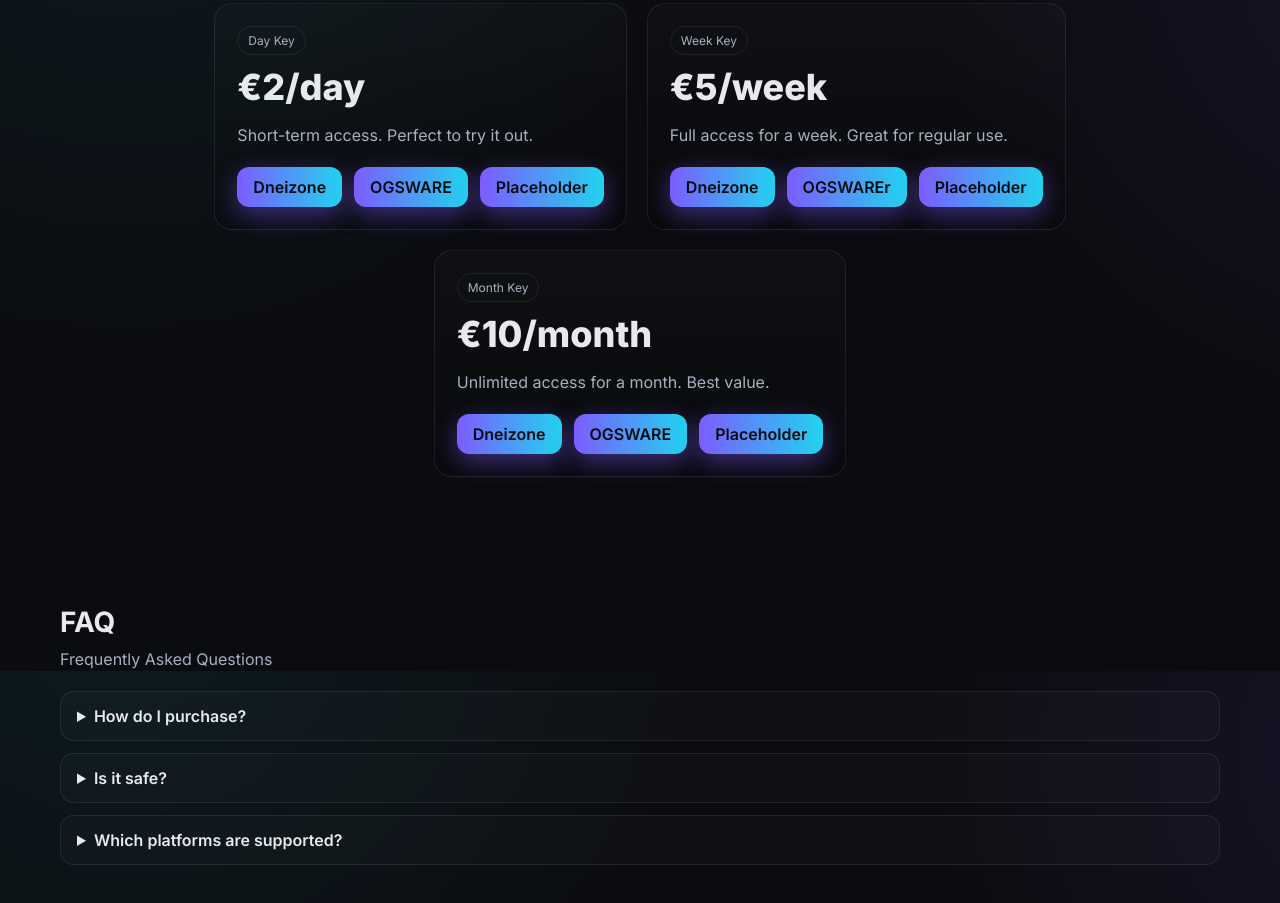
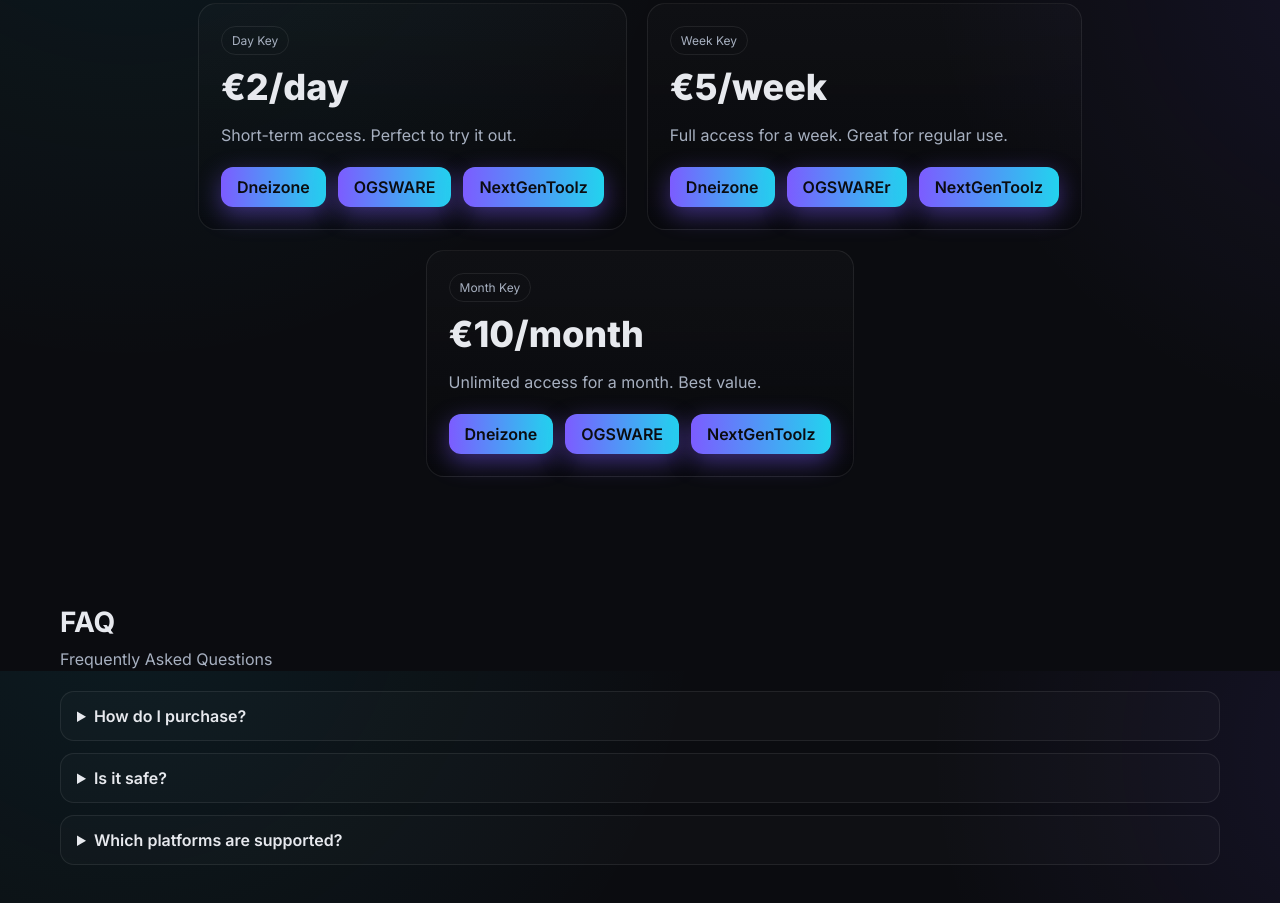
Before and after one commit to Hxkoly/Unshadowed-Website, a plain HTML site: page index.html in a window 1280 px wide. Shown: the part 929-1832 px from the top of the page. Drawn offline with Linux system fonts and the light colour scheme.

Commit message:
Add files via upload

```diff
--- a/index.html
+++ b/index.html
@@ -188,7 +188,7 @@
         <div class="cta-row">
           <a class="btn btn-primary" href="https://discord.gg/dneizone" target="_blank">Dneizone</a>
           <a class="btn btn-primary" href="https://discord.gg/TasNhDNfg8" target="_blank">OGSWARE</a>
-          <a class="btn btn-primary" href="https://discord.gg/placeholder" target="_blank">Placeholder</a>
+          <a class="btn btn-primary" href="https://discord.gg/mVZkWPbMcA" target="_blank">NextGenToolz</a>
         </div>
       </div>
 
@@ -200,7 +200,7 @@
         <div class="cta-row">
           <a class="btn btn-primary" href="https://discord.gg/dneizone" target="_blank">Dneizone</a>
           <a class="btn btn-primary" href="https://discord.gg/TasNhDNfg8" target="_blank">OGSWAREr</a>
-          <a class="btn btn-primary" href="https://discord.gg/placeholder" target="_blank">Placeholder</a>
+          <a class="btn btn-primary" href="https://discord.gg/mVZkWPbMcA" target="_blank">NextGenToolz</a>
         </div>
       </div>
 
@@ -212,7 +212,7 @@
         <div class="cta-row">
           <a class="btn btn-primary" href="https://discord.gg/dneizone" target="_blank">Dneizone</a>
           <a class="btn btn-primary" href="https://discord.gg/TasNhDNfg8" target="_blank">OGSWARE</a>
-          <a class="btn btn-primary" href="https://discord.gg/placeholder" target="_blank">Placeholder</a>
+          <a class="btn btn-primary" href="https://discord.gg/mVZkWPbMcA" target="_blank">NextGenToolz</a>
         </div>
       </div>
 
```
